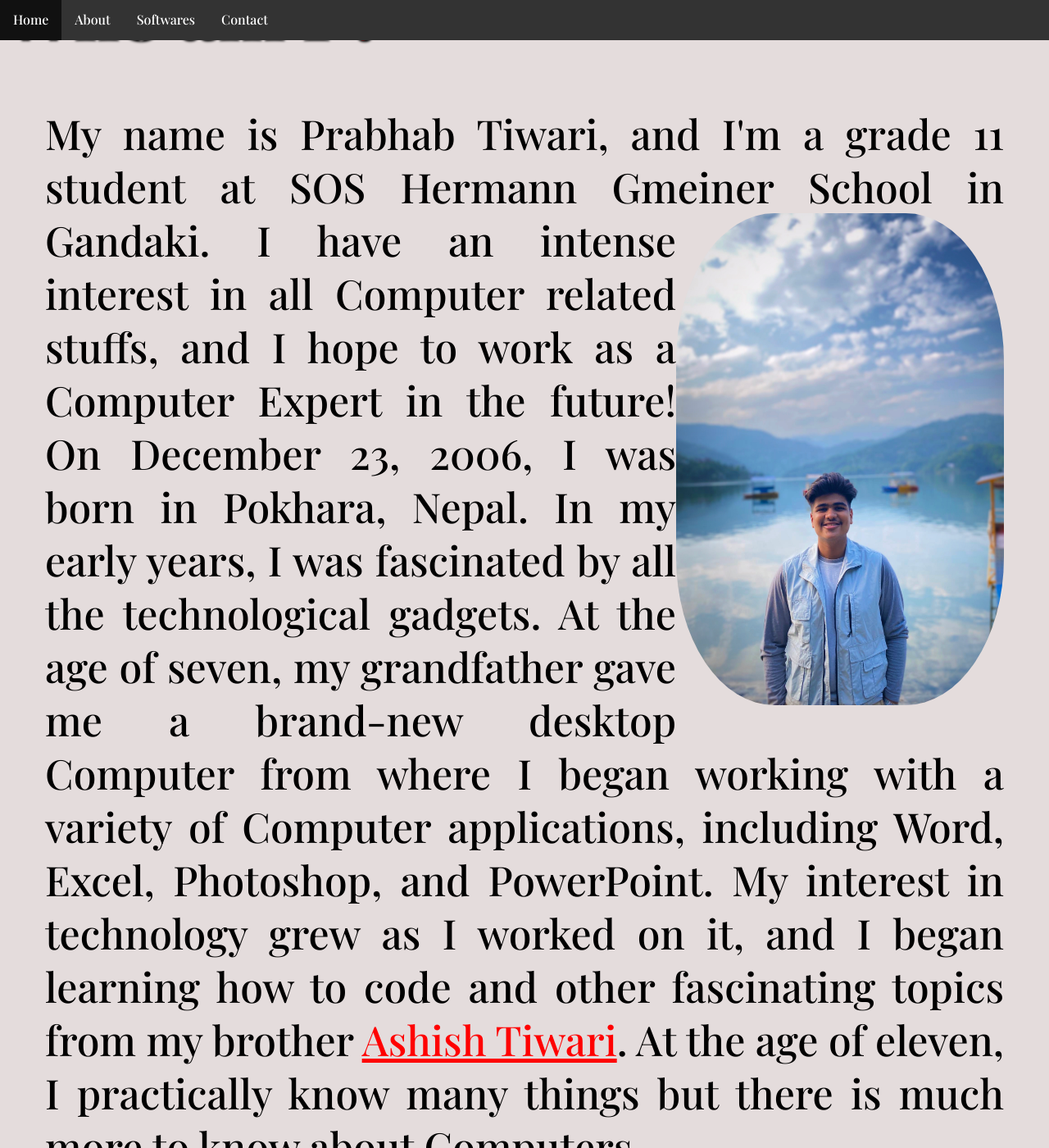
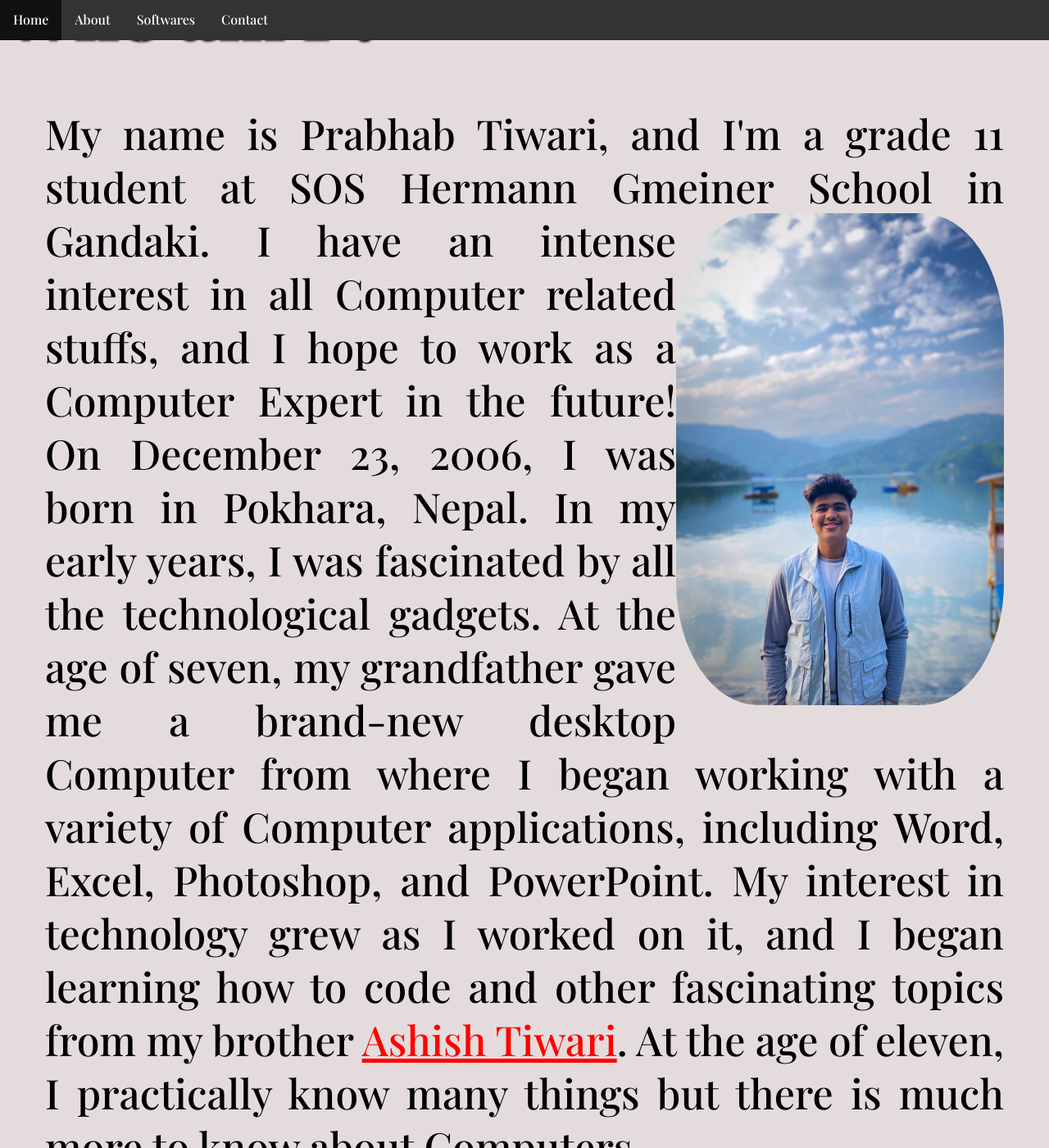
Before and after one commit to PrabhabTiwari/website, a Jekyll site: the page built from about.html, in a window 1280 px wide and 1400 px high, scrolled down 206 px. Shown: the whole window at 82% size. Built offline with Jekyll 4.4.1, drawn with Linux system fonts in a browser that asks for light colours.

Commit message:
Update about.html

```diff
--- a/about.html
+++ b/about.html
@@ -14,7 +14,7 @@
     text-align: left;
 }
     img{
-        border-radius: 30%
+        border-radius: 25%
 
 
     }
```
